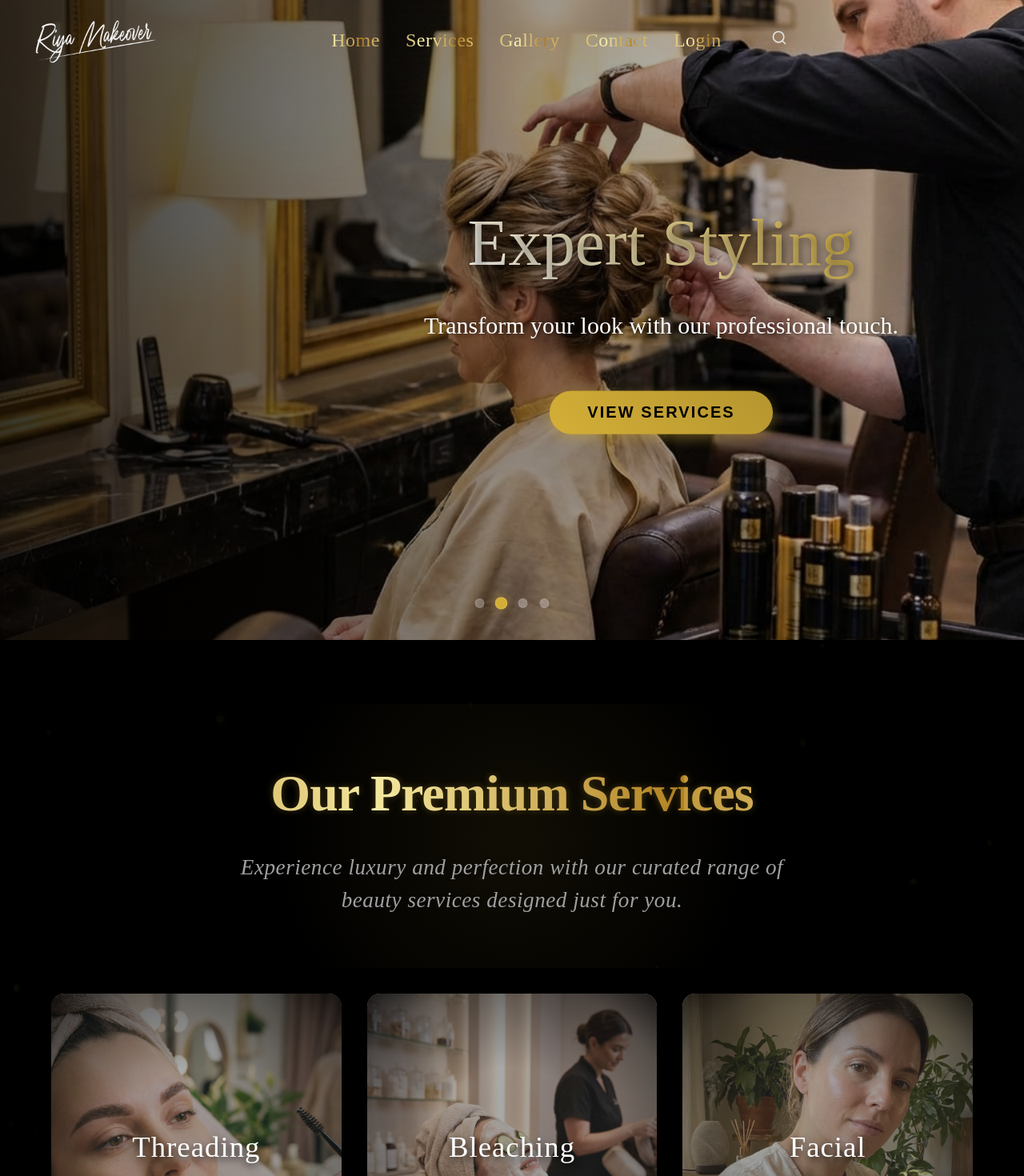
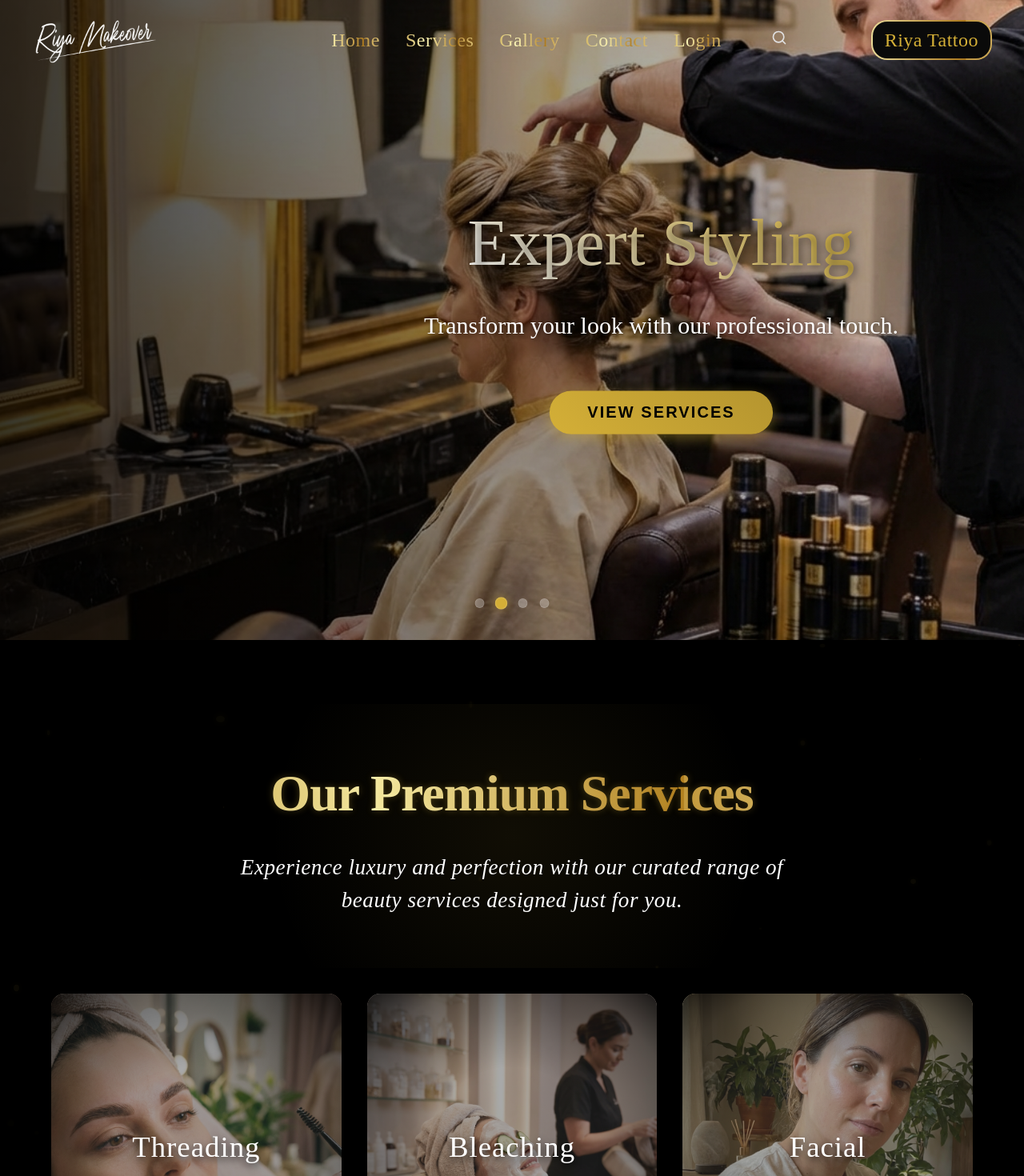
Before and after one commit to Starlord786/riyamakeover-in, a React (Vite) app: page / in a window 1280 px wide. Shown: the top 1470 px of the page at 80% size. Built offline with nearby package versions, Linux system fonts and the light colour scheme; a web font is replaced by a local one.

Commit message:
allignment4

```diff
--- a/src/components/Footer.css
+++ b/src/components/Footer.css
@@ -118,6 +118,15 @@
     flex-direction: column;
 }
 
+.footer-column h3{
+    background: linear-gradient(to right, #bf953f, #fcf6ba, #b38728, #fbf5b7, #aa771c);
+    -webkit-background-clip: text;
+    background-clip: text;
+    color: transparent;
+    background-size: 200% auto;
+    animation: shine 4s linear infinite;
+}
+
 .column-heading {
     font-family: "Google Sans Flex", sans-serif;
     font-size: 1.1rem;
@@ -138,7 +147,7 @@
 }
 
 .footer-link:hover {
-    color: #bfb5b5;
+    color: #d4af37;
 }
 
 /* --- Designer Text --- */
--- a/src/components/Gallery.css
+++ b/src/components/Gallery.css
@@ -55,7 +55,7 @@
 }
 
 .gallery-header p {
-    color: #a0a0a0;
+    color: #ffffff;
     font-size: 1.7rem;
     max-width: 700px;
     margin: 0 auto;
@@ -245,6 +245,6 @@
     }
 
     .gallery-header p{
-        font-size: 1.8rem;
+        font-size: 1.2rem;
     }
 }
--- a/src/components/Navbar.css
+++ b/src/components/Navbar.css
@@ -100,6 +100,53 @@
 
 .navbar-item:hover::after {
     width: 100%;
+}
+
+.tattoo-btn {
+    border: 2px solid transparent;
+    border-radius: 20px;
+    padding: 5px 15px;
+    background-image: linear-gradient(#0a0a0a, #0a0a0a), linear-gradient(to right, #bf953f, #fcf6ba, #aa771c);
+    background-origin: border-box;
+    background-clip: content-box, border-box;
+    color: #d4af37 !important;
+    background-clip: padding-box, border-box;
+    margin-left: 10px;
+}
+
+.tattoo-btn::after {
+    display: none;
+}
+
+/* Desktop positioning for Tattoo Button */
+@media screen and (min-width: 961px) {
+    .tattoo-btn {
+        position: absolute;
+        right: 40px;
+        top: 50%;
+        transform: translateY(-50%);
+        margin-left: 0;
+    }
+
+    .tattoo-btn:hover {
+        transform: translateY(-50%) scale(1.05);
+        box-shadow: 0 0 15px rgba(212, 175, 55, 0.4);
+        background-image: linear-gradient(rgba(212, 175, 55, 0.1), rgba(212, 175, 55, 0.1)), linear-gradient(to right, #bf953f, #fcf6ba, #aa771c);
+    }
+}
+
+/* Mobile adjustments */
+@media screen and (max-width: 960px) {
+    .tattoo-btn:hover {
+        transform: scale(1.05);
+        box-shadow: 0 0 15px rgba(212, 175, 55, 0.4);
+        background-image: linear-gradient(rgba(212, 175, 55, 0.1), rgba(212, 175, 55, 0.1)), linear-gradient(to right, #bf953f, #fcf6ba, #aa771c);
+    }
+
+    .tattoo-btn {
+        margin: 1rem 0;
+        width: 80%;
+    }
 }
 
 /* Search Bar Styles */
--- a/src/components/Navbar.jsx
+++ b/src/components/Navbar.jsx
@@ -80,6 +80,7 @@ const Navbar = () => {
                     <Link to="/#services" className="navbar-item" onClick={() => setIsOpen(false)}>Services</Link>
                     <Link to="/#gallery" className="navbar-item" onClick={() => setIsOpen(false)}>Gallery</Link>
                     <Link to="/#contact" className="navbar-item" onClick={() => setIsOpen(false)}>Contact</Link>
+                    <Link to="/tattoo" className="navbar-item tattoo-btn" onClick={() => setIsOpen(false)}>Riya Tattoo</Link>
                     <Link to="/login" className="navbar-item" onClick={() => setIsOpen(false)}>Login</Link>
 
                     <div
--- a/src/components/Services.css
+++ b/src/components/Services.css
@@ -58,7 +58,7 @@
 
 .services-hero p {
     font-family: 'Damion', serif;
-    color: #a0a0a0;
+    color: #ffffff;
     font-size: 1.7rem;
     max-width: 700px;
     margin: 0 auto;
@@ -266,6 +266,10 @@
         font-size: 3rem;
     }
 
+    .services-hero p{
+        font-size: 1.2rem;
+    }
+
     .services-grid {
         padding: 1rem;
     }
--- a/src/index.css
+++ b/src/index.css
@@ -53,3 +53,18 @@ html {
   scrollbar-width: none;
   /* Firefox */
 }
+
+/* Global Text Selection Color */
+::selection {
+  background-color: #d4af37;
+  /* Gold */
+  color: #000000;
+  /* Black text for readability */
+}
+
+::-moz-selection {
+  background-color: #d4af37;
+  /* Gold */
+  color: #000000;
+  /* Black text for readability */
+}
```
